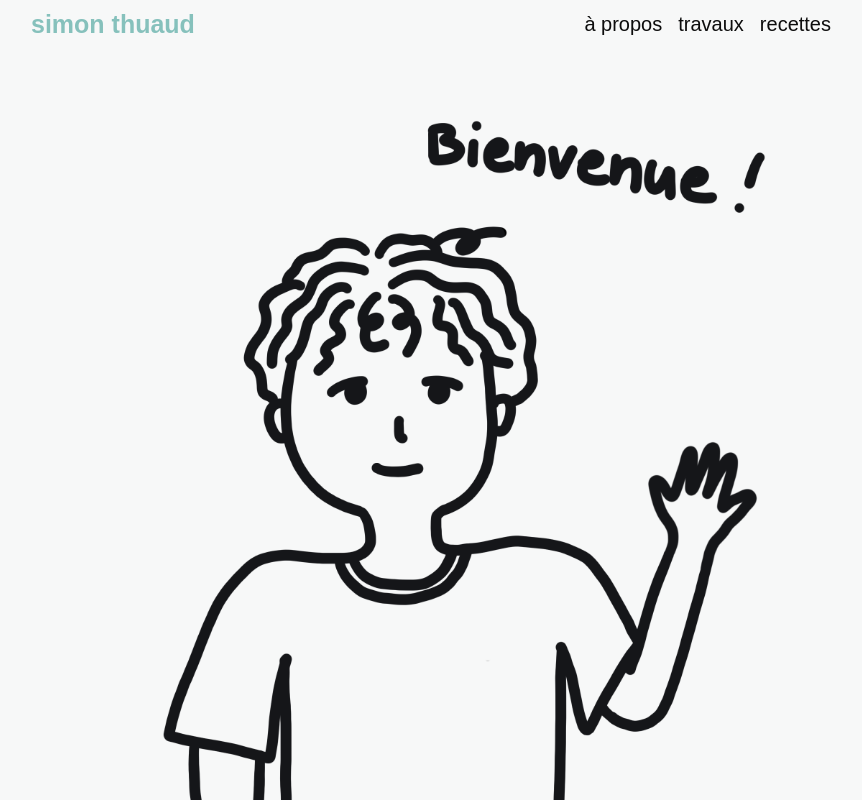
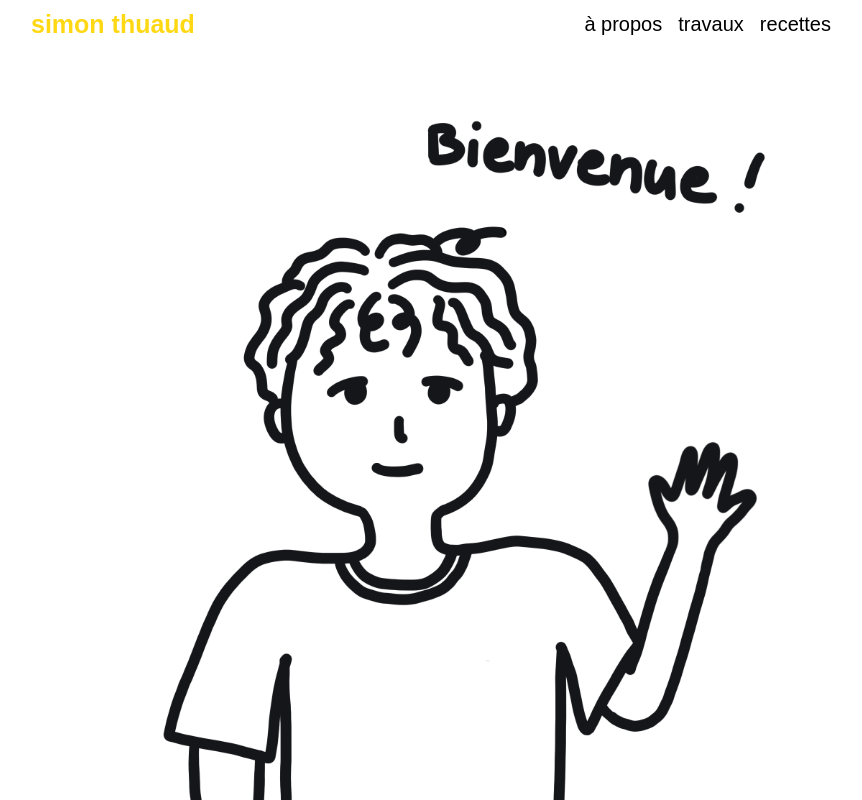
Before and after one commit to SIMOUNIX/simounix-website-improved, a Vue app in the folder website/: page / in a window 1280 px wide. Shown: the whole page, without its empty margins (209-1071 px from the left). Built offline with nearby package versions, Linux system fonts and the light colour scheme; the HTML template or start-up script is replaced by a standard one; a web font is replaced by a local one.

Commit message:
[dev] feat: new css theme

```diff
--- a/website/src/assets/app.css
+++ b/website/src/assets/app.css
@@ -27,11 +27,11 @@ header {
 }
 
 .nav-element:hover {
-  color: var(--accent);
+  color: var(--primary);
 }
 
 .router-link-active {
-  color: var(--accent);
+  color: var(--primary);
 }
 
 .router {
--- a/website/src/assets/base.css
+++ b/website/src/assets/base.css
@@ -1,6 +1,6 @@
 @import url('https://fonts.cdnfonts.com/css/elegant-typewriter');
 
-@media (prefers-color-scheme: light) {
+/* @media (prefers-color-scheme: light) {
   :root {
     --text: #0d0d0d;
     --text-secondary: #4a4a4a;
@@ -18,6 +18,27 @@
     --primary: #5e8783;
     --secondary: #365956;
     --accent: #3e7974;
+  }
+} */
+
+@media (prefers-color-scheme: light) {
+  :root {
+    --text: #000000;
+    --text-secondary: #4a4a4a;
+    --background: #ffffff;
+    --primary: #ffd814;
+    --secondary: #e3e6e6;
+    --accent: #232f3e;
+  }
+}
+@media (prefers-color-scheme: dark) {
+  :root {
+    --text: #ffffff;
+    --text-secondary: #b3b3b3;
+    --background: #000000;
+    --primary: #ebc400;
+    --secondary: #181b1b;
+    --accent: #c1cddc;
   }
 }
 
--- a/website/src/assets/views/about.css
+++ b/website/src/assets/views/about.css
@@ -34,6 +34,7 @@ p {
 
 .about-text a {
   color: var(--accent);
+  font-weight: bold;
   text-decoration: none;
   display: inline;
 }
```
